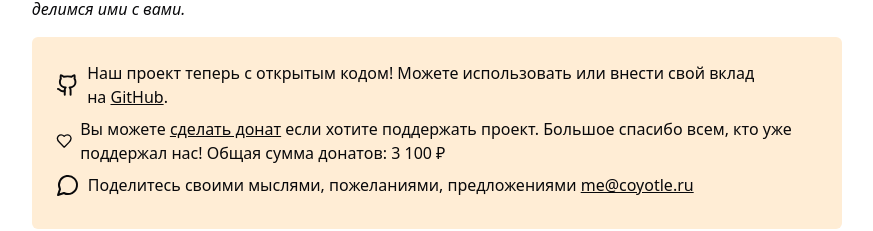
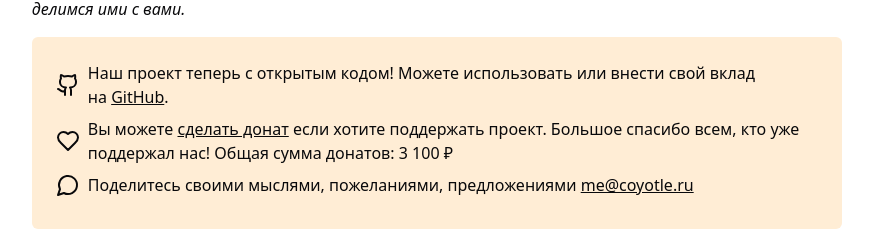
Before and after one commit to coyotle/smotrim-rss, a React (Vite) app in the folder react-app/: page / in a window 1280 px wide. Shown: the part 171-402 px from the top of the page, without its empty margins (203-1076 px from the left). Built offline with nearby package versions, Linux system fonts and the light colour scheme.

Commit message:
fix min width

```diff
--- a/react-app/src/home.jsx
+++ b/react-app/src/home.jsx
@@ -47,7 +47,7 @@ const Home = () => {
       </div>
       <div className="text-left p-6 mb-4 bg-orange-100 rounded-md">
         <p className="mb-2 flex items-center space-x-1">
-          <Github />
+          <Github className="min-w-[24px]" />
           &nbsp;
           <span>
             Наш проект теперь с открытым кодом! Можете использовать или внести
@@ -63,7 +63,7 @@ const Home = () => {
           </span>
         </p>
         <p className="mb-2 flex items-center space-x-1">
-          <Heart /> &nbsp;
+          <Heart className="min-w-[24px]" /> &nbsp;
           <span>
             Вы можете{" "}
             <a
@@ -78,7 +78,7 @@ const Home = () => {
           </span>
         </p>
         <p className="mb-2 flex items-center space-x-1">
-          <MessageCircle /> &nbsp;
+          <MessageCircle className="min-w-[24px]" /> &nbsp;
           <span>
             Поделитесь своими мыслями, пожеланиями, предложениями&nbsp;
             <a
--- a/react-app/src/listen.jsx
+++ b/react-app/src/listen.jsx
@@ -78,7 +78,7 @@ const Listen = () => {
       {episodes.length <= 0 ? (
         <div className="py-4">Нет данных для отображения</div>
       ) : (
-        <div className="text-left">
+        <div className="text-left min-w-[320px]">
           <h2 className="text-3xl py-4">{episodes[0].title}</h2>
           <img
             src={episodes[0].player.preview.source.main}
```
